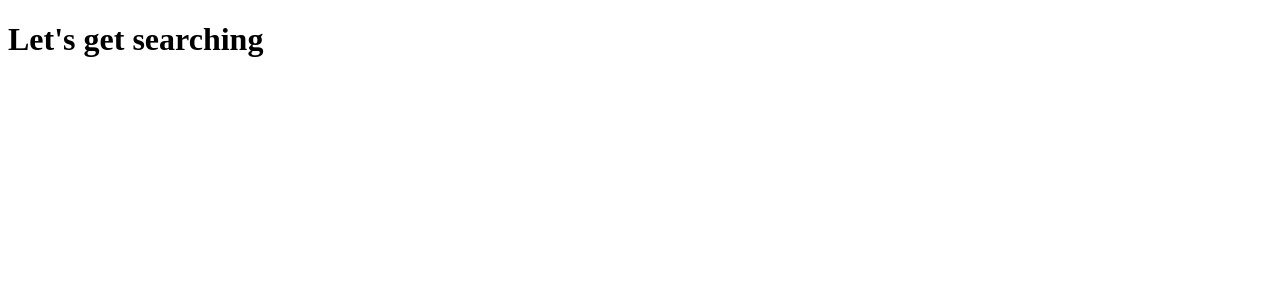
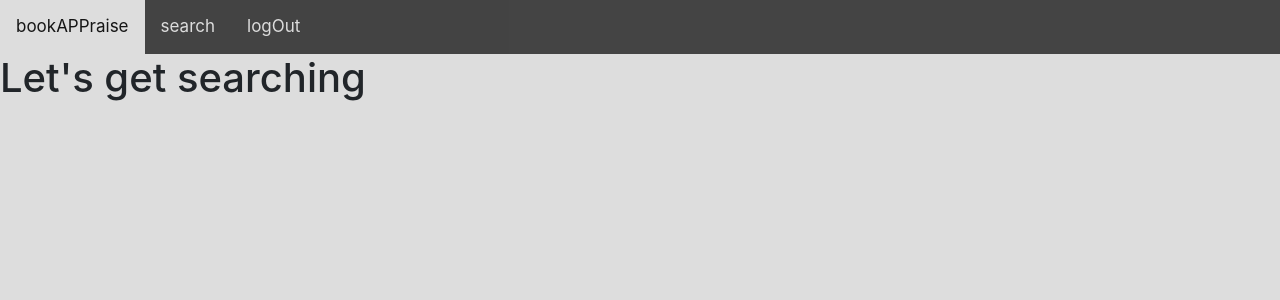
Before and after one commit to ORJackson/bookappraise, a Flask app: page /search in a window 1280 px wide. Shown: the top 300 px of the page. Run offline with Flask 2, Linux system fonts and the light colour scheme; some libraries are stand-ins or nearby versions.

Commit message:
developed layout.html and page inheritance

```diff
--- a/application.py
+++ b/application.py
@@ -29,6 +29,10 @@ def index():
 def search():
     return render_template("search.html")
 
+@app.route("/logout", methods=['GET', 'POST'])
+def logout():
+    return render_template("logout.html")
+
 
 # @app.route("/<string:name>")
 # def hello(name):
--- a/templates/layout.html
+++ b/templates/layout.html
@@ -3,8 +3,19 @@
     <head>
         <meta charset="utf-8">
         <title>{% block title %}{% endblock %} - bookAPPraise</title>
+        <meta name="viewport" content="width=device-width, initial-scale=1.0">
+        <link rel="stylesheet" href="https://stackpath.bootstrapcdn.com/bootstrap/4.3.1/css/bootstrap.min.css" integrity="sha384-ggOyR0iXCbMQv3Xipma34MD+dH/1fQ784/j6cY/iJTQUOhcWr7x9JvoRxT2MZw1T" crossorigin="anonymous">
+        <link rel="stylesheet" href="{{ url_for('static', filename='styles/styles.css') }}">
     </head>
     <body>
+        <nav>
+            <div class="topnav">
+              <!-- <a class="active" href="index.html">bookAPPraise</a> -->
+              <a href="/">bookAPPraise</a>
+              <a href="search">search</a>
+              <a href="logout">logOut</a>
+            </div>
+        </nav>
         {% block content %}
         {% endblock %}
     </body>
```
Also changed, not shown: templates/index.html (+7 -19 lines), templates/logout.html (+7 -0 lines).
